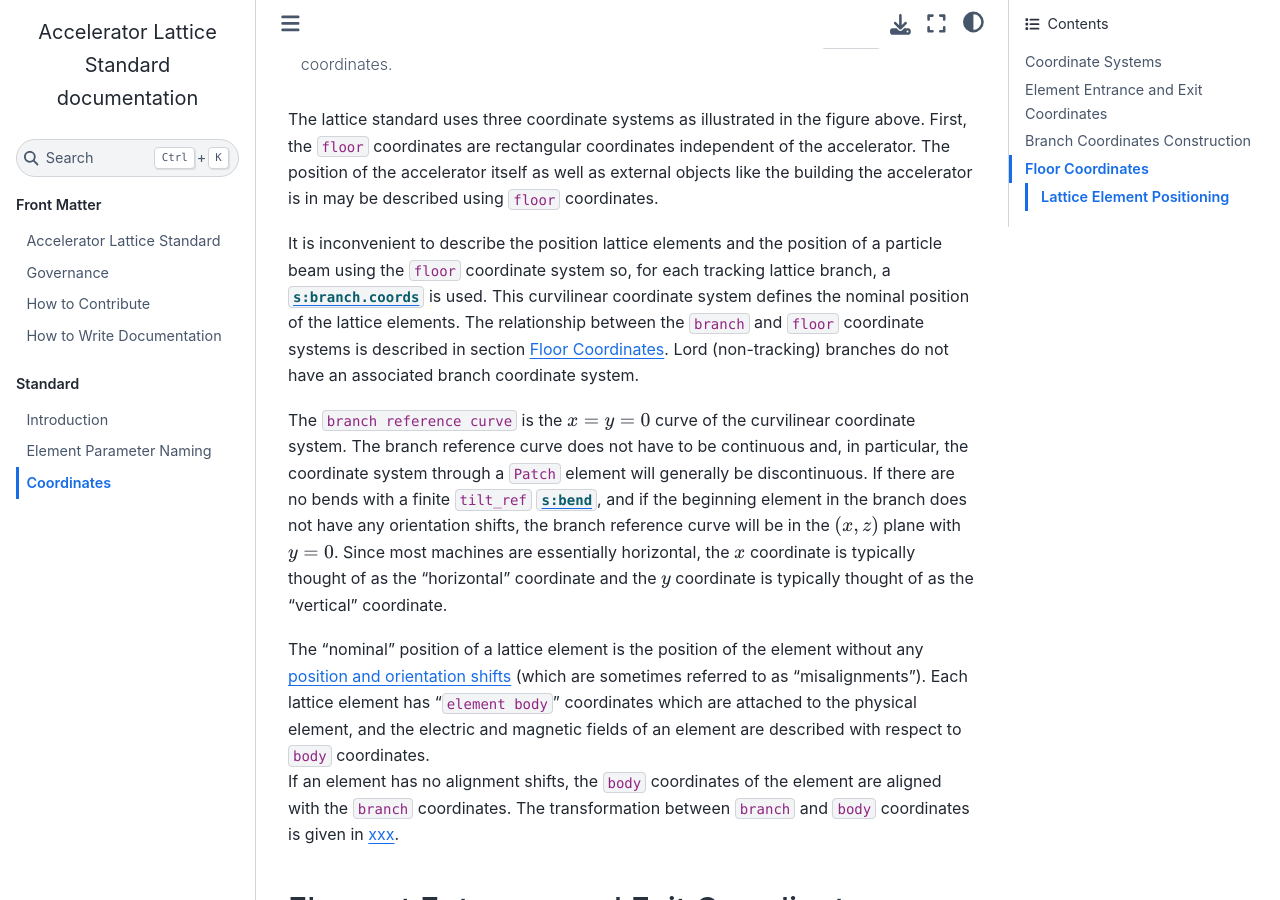
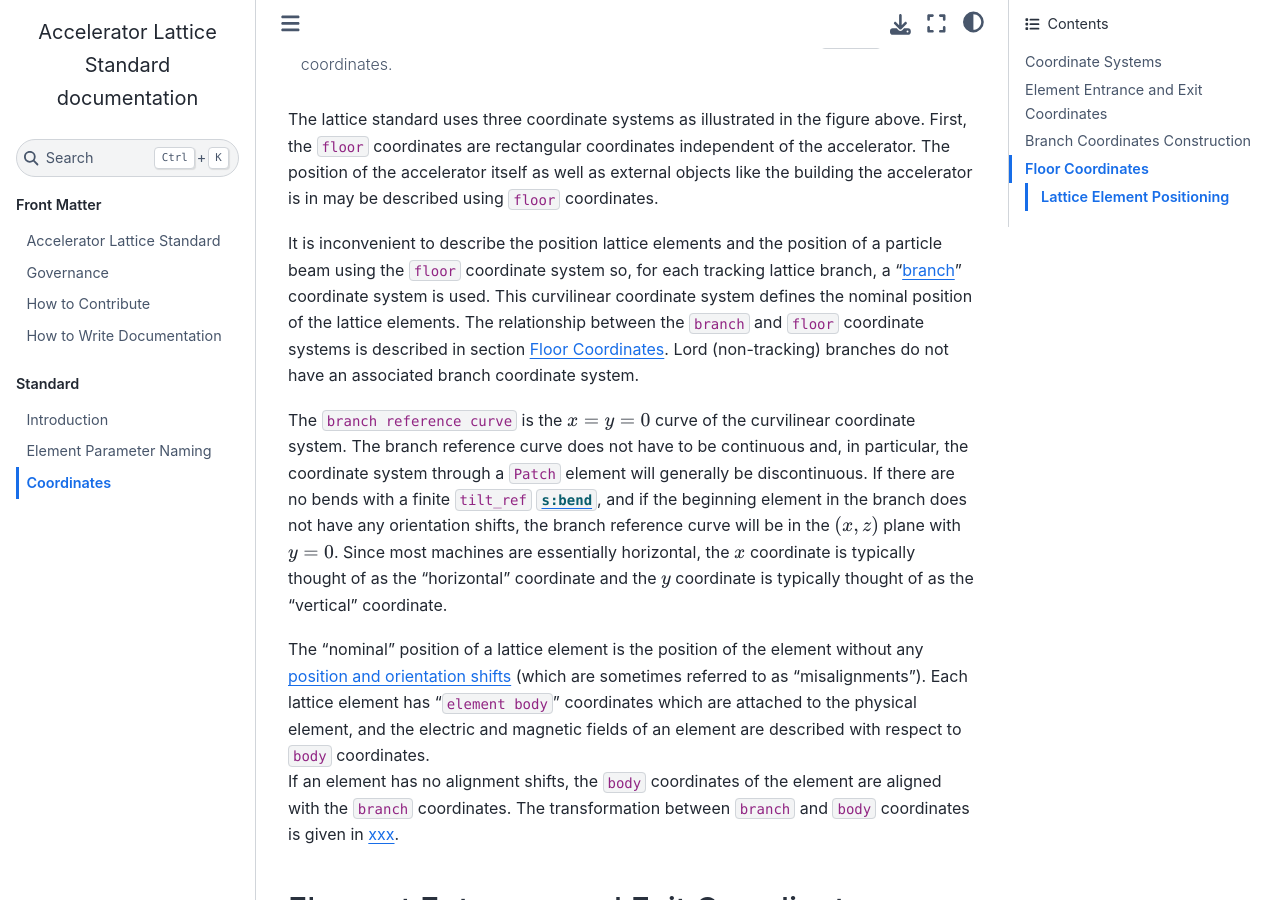
Before and after one commit to campa-consortium/lattice-standard, a Sphinx documentation site: the page built from source/standard/coordinates.md, in a window 1280 px wide and 900 px high, scrolled down 475 px. Built offline with Sphinx 7.4.7 and the Sphinx Book theme 1.1.4, drawn with Linux system fonts in a browser that asks for light colours.

Commit message:
Minor typo correction.

```diff
--- a/source/standard/coordinates.md
+++ b/source/standard/coordinates.md
@@ -25,7 +25,7 @@ accelerator is in  may be described using `floor` coordinates.
 
 It is inconvenient to describe the position lattice elements and the position of a
 particle beam using the `floor` coordinate system so, for each tracking lattice branch,
-a [](#s:branch.coords)  is used. This curvilinear coordinate
+a "[branch](#s:branch.coords)" coordinate system is used. This curvilinear coordinate
 system defines the nominal position of the lattice elements. The relationship between the
 `branch` and `floor` coordinate systems is described in section [](#s:floor).
 Lord (non-tracking) branches do not have an associated branch coordinate system.
```
